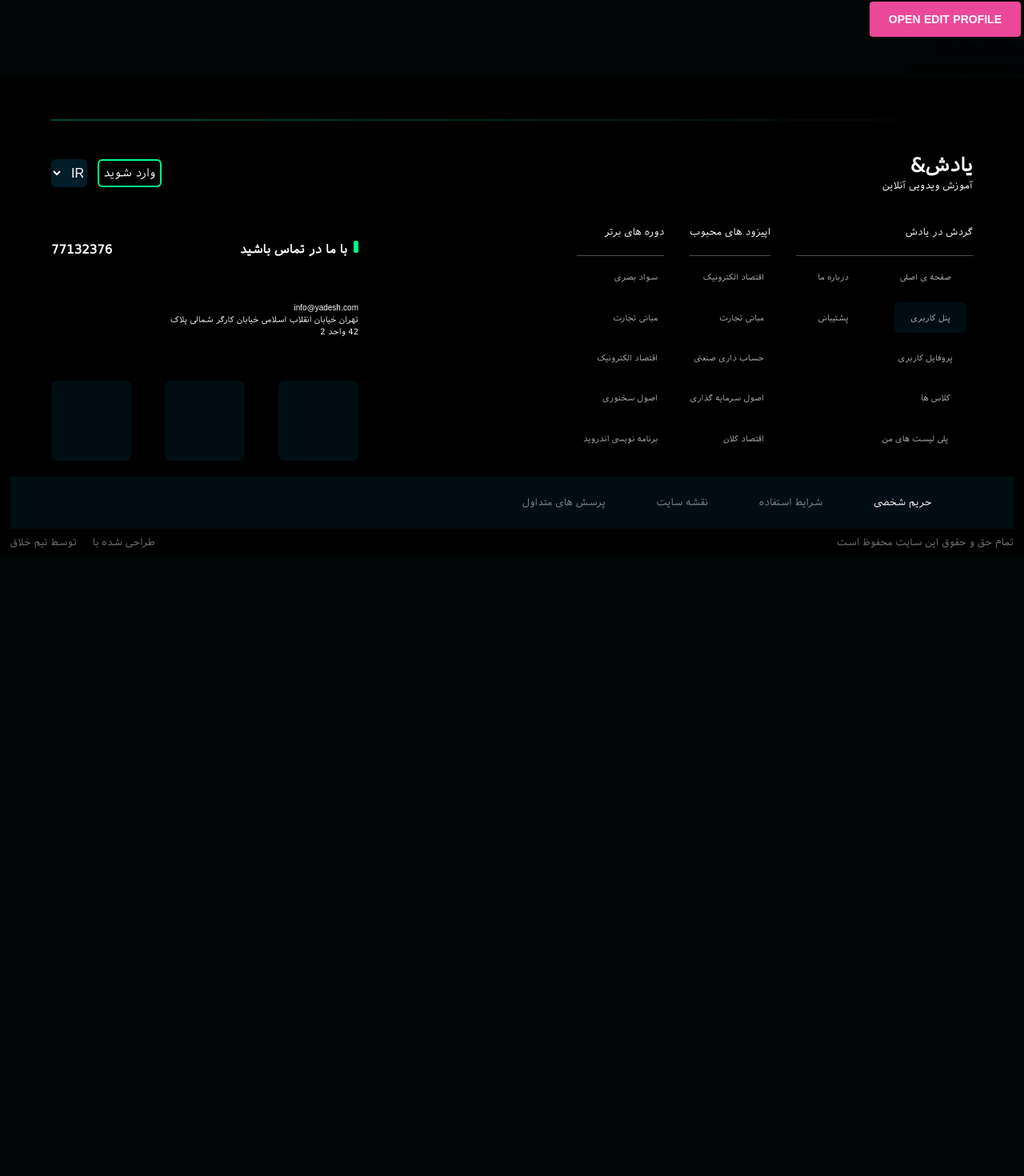
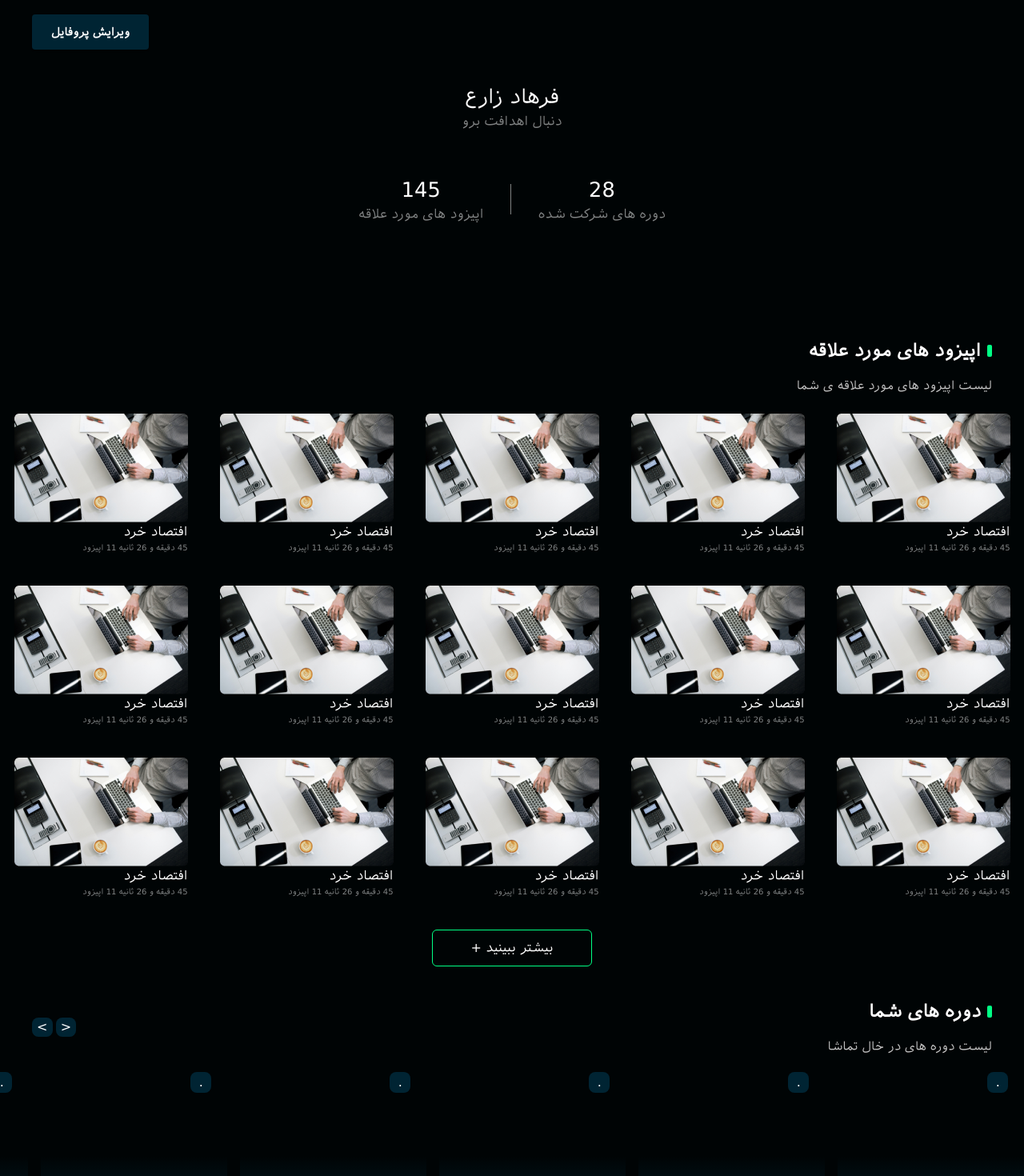
Before and after one commit to farhadzaresani/Yadesh-final, a React (Create React App) app: page /profile in a window 1280 px wide. Shown: the part 78-1548 px from the top of the page at 80% size. Before the commit the page ends 800 px from the top, so only its background shows below. Built offline with nearby package versions, Linux system fonts and the light colour scheme.

Commit message:
f-profile

```diff
--- a/src/components/_cards/VideoCards.jsx
+++ b/src/components/_cards/VideoCards.jsx
@@ -5,13 +5,17 @@ function VideoCards() {
   return (
     <div>
 
-    <div className=" w-[20vw] text-white flex flex-col rounded-lg">
-        <ReactPlayer
+    <div className="  text-white flex flex-col rounded-lg" >
+        {/* <ReactPlayer
             className='react-player '
             url=''
             width='100%'
             height='100%'
-          />
+          /> */}
+
+
+<img className='' src={"/assets/images/Mask Group.png"} alt='dot' />
+
           <div>
             افتصاد خرد
           </div>
--- a/src/components/_general/EditProfile.jsx
+++ b/src/components/_general/EditProfile.jsx
@@ -6,10 +6,10 @@ const EditProfileModal = () => {
   return (
     <>
       <button
-        className='bg-pink-500 text-white active:bg-pink-600 font-bold uppercase text-sm px-6 py-3 rounded shadow hover:shadow-lg outline-none focus:outline-none mr-1 mb-1 ease-linear transition-all duration-150'
+        className='bg-[#002433] text-white active:bg-gray-500 font-bold text-sm px-6 py-3 rounded shadow hover:shadow-lg outline-none focus:outline-none ease-linear transition-all duration-150'
         type='button'
         onClick={() => setShowEditProfileModal(true)}>
-        Open Edit Profile
+        ویرایش پروفایل
       </button>
 
       {showEditProfileModal ? (
--- a/src/components/profile/Courses.jsx
+++ b/src/components/profile/Courses.jsx
@@ -1,7 +1,45 @@
-import React from "react";
+import React ,{useRef} from "react";
+import WatchingCards from "../_cards/WatchingCards";
 
 const ProfileCoursesComp = () => {
-  return <div>ProfileCoursesComp</div>;
+  const ref = useRef(null);
+
+  const scroll = (scrollOffset) => {
+    ref.current.scrollLeft += scrollOffset;
+  };
+  return (
+    <div className="my-10">
+    <div className="flex items-center justify-between px-10">
+      <div className=''>
+      <h1 className="flex text-white items-center text-[22px] font-bold z-10 mb-4"><div className="bg-[#00FF85] w-[6px] h-[15px] rounded-sm ml-2">
+        </div>دوره های شما</h1>
+      <p className="text-[#C4C4C4] text-[15px]" > لیست دوره های در خال تماشا </p>
+      </div>
+      <div className="flex gap-1">
+        <button onClick={() => scroll(+200)} className="bg-[#002433] w-[2vw] rounded-lg text-white">{'<'} </button>
+        <button onClick={() => scroll(-200)} className="bg-[#002433] w-[2vw] rounded-lg text-white"> {'>'} </button>
+      </div>
+    </div>
+<div className="flex gap-4   overflow-hidden " ref={ref}>
+
+  <WatchingCards/>
+  <WatchingCards/>
+  <WatchingCards/>
+  <WatchingCards/>
+  <WatchingCards/>
+  <WatchingCards/>
+  <WatchingCards/>
+  <WatchingCards/>
+  <WatchingCards/>
+  <WatchingCards/>
+  <WatchingCards/>
+</div>
+
+
+
+
+  </div>
+  )
 };
 
 export default ProfileCoursesComp;
--- a/src/components/profile/Favorites.jsx
+++ b/src/components/profile/Favorites.jsx
@@ -1,7 +1,48 @@
 import React from "react";
+import VideoCards from "../_cards/VideoCards";
 
 const FavoritesComp = () => {
-  return <div>FavoritesComp</div>;
+  return (
+  <div>
+     <div className="mt-[10vw]">
+    <div className="flex items-center justify-between px-10">
+      <div className='mb-6'>
+      <h1 className="flex text-white items-center text-[22px] font-bold z-10 mb-4">
+        <div className="bg-[#00FF85] w-[6px] h-[15px] rounded-sm ml-2">
+        </div> اپیزود های مورد علاقه</h1>
+      <p className="text-[#C4C4C4] text-[15px]" >لیست اپیزود های مورد علاقه ی شما</p>
+      </div>
+      <div className="flex gap-1">
+       </div>
+    </div>
+<div className="flex flex-wrap justify-center items-center gap-10  ">
+
+    <VideoCards/>
+    <VideoCards/>
+    <VideoCards/>
+    <VideoCards/>
+    <VideoCards/>
+    <VideoCards/>
+    <VideoCards/>
+    <VideoCards/>
+    <VideoCards/>
+    <VideoCards/>
+    <VideoCards/>
+    <VideoCards/>
+    <VideoCards/>
+    <VideoCards/>
+    <VideoCards/>
+</div>
+<div className=" flex justify-center mt-10">
+
+ <button className="border-[1px] w-[200px] h-[46px] rounded-md  border-[#00FF85] text-white">بیشتر ببینید +</button>
+</div>
+
+
+
+  </div>
+  </div>
+  )
 };
 
 export default FavoritesComp;
--- a/src/components/profile/Hero.jsx
+++ b/src/components/profile/Hero.jsx
@@ -1,7 +1,32 @@
 import React from "react";
+import EditProfileModal from "../_general/EditProfile";
 
 const ProfileHeroComp = () => {
-  return <div>ProfileHeroComp</div>;
+  return (
+  <div>
+    <div className=" flex justify-end mt-10 ml-10">
+
+    <EditProfileModal/>
+    </div>
+    <div className="text-white flex flex-col justify-center items-center mt-10">
+      <div className="flex flex-col justify-center items-center ">
+        <h1 className="text-[2vw]">فرهاد زارع</h1>
+        <p className="opacity-50">دنبال اهدافت برو</p>
+      </div>
+      <div className="flex h-[7vw] w-[30vw] justify-between items-center mt-10">
+        <div className="flex flex-col justify-center items-center">
+          <h1 className="text-[2vw]">28</h1>
+          <p className="opacity-50">دوره های شرکت شده</p>
+        </div>
+          <div className="w-[1px] h-[3vw] bg-white opacity-50"></div>
+        <div className="flex flex-col justify-center items-center">
+          <h1 className="text-[2vw]">145</h1>
+          <p className="opacity-50">اپیزود های مورد علاقه</p>
+        </div>
+      </div>
+    </div>
+  </div>
+  )
 };
 
 export default ProfileHeroComp;
--- a/src/pages/Profile.jsx
+++ b/src/pages/Profile.jsx
@@ -2,13 +2,11 @@ import React from "react";
 import ProfileCoursesComp from "../components/profile/Courses";
 import FavoritesComp from "../components/profile/Favorites";
 import ProfileHeroComp from "../components/profile/Hero";
-import EditProfileModal from "../components/_general/EditProfile";
 
 const ProfilePage = () => {
   return (
     <>
       <ProfileHeroComp />
-      <EditProfileModal />
       <FavoritesComp />
       <ProfileCoursesComp />
     </>
```
Also changed, not shown: public/assets/images/Mask Group.png (added).
